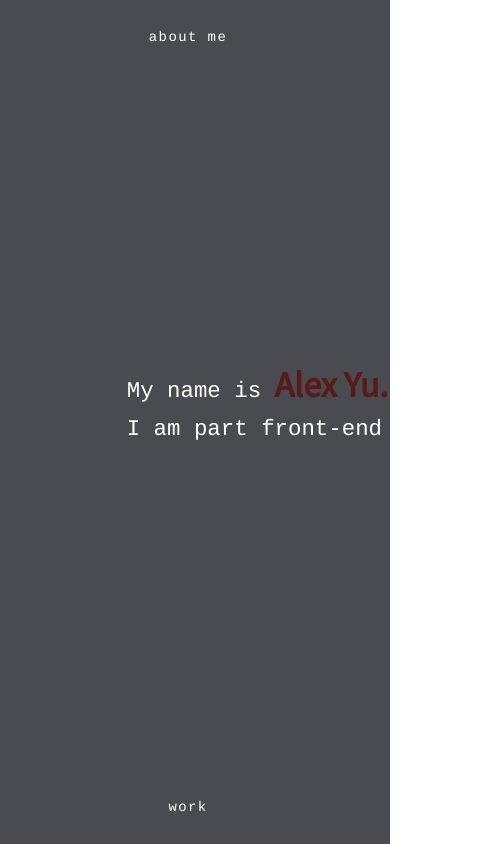
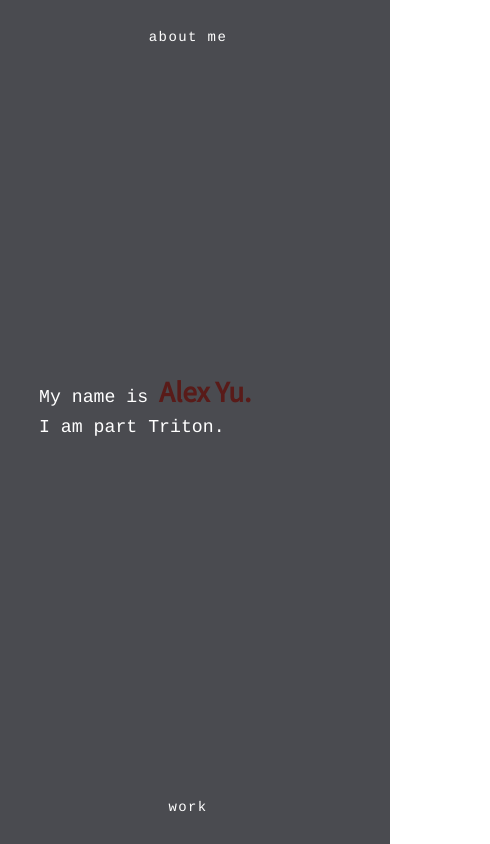
Before and after one commit to alexcmyu/alexcmyu.github.io, a plain HTML site: page index.html in a window 390 px wide. Shown: the whole page, 490 px wide, since content can reach past the window. Drawn offline with nearby package versions, Linux system fonts and the light colour scheme.

Commit message:
responsive

```diff
--- a/css/style.css
+++ b/css/style.css
@@ -30,7 +30,7 @@ a {
   white-space: nowrap;
   top: 50%;
   margin-top: -2.5em;
-  padding-left: 32.5%;
+  padding-left: 20%;
 }
 
 #homeLogo {
@@ -94,3 +94,22 @@ a {
 
 
 /* My Work */
+
+
+
+
+
+/* Responsive - Home - Tablet */
+@media screen and (max-width: 1024px) {
+  #home h1 {
+    padding-left: 20%;
+  }
+}
+
+/* Responsive - Home - Mobile */
+@media screen and (max-width: 568px) {
+  #home h1 {
+    padding-left: 10%;
+    font-size: 1.3em;
+  }
+}
--- a/index.html
+++ b/index.html
@@ -30,9 +30,7 @@
         <h1>
           My name is <span id="homeLogo">Alex Yu.</span>
           <br>
-              I am part <span id="adjOne"></span>.
-            <!-- <br>
-              part <span id="adjTwo" class="transition"></span>. -->
+          I am part <span id="adjOne">front-end wizard</span>.
         </h1>
 
       </div>
--- a/js/app.js
+++ b/js/app.js
@@ -1,65 +1,22 @@
-var titles = [ 'front-end wizard', 'ad tech ninja', 'kung-fu master', 'hardcore gamer', 'dog lover', 'hard-ish worker', 'freestyle dancer', 'Chandler Bing', 'times ten equals five', 'Golden State Warrior', 'Triton',  ]
-var init = 0
+var titles = [ 'front-end wizard', 'ad tech ninja', 'kung-fu master', 'hardcore gamer', 'dog lover', 'hard-ish worker', 'freestyle dancer', 'Chandler Bing', 'Golden State Warrior', 'Triton',  ]
+var currentTitle = 0
+var lastTitle
 
-$(document).ready(function(){
+$(document).ready(function() {
 event.preventDefault()
 
-
-
-  var randomNumber = function(prev) {
-      var next = Math.floor(Math.random() * titles.length);
-      while(prev === next) {
-        next = Math.floor(Math.random() * titles.length);
-      }
-      return next;
+  var pickRandomNumber = function() {
+      return Math.floor(Math.random() * titles.length);
   }
 
+  setInterval(function() {
+    currentTitle = pickRandomNumber()
 
-  setInterval(function(){
-    if (init == 0 || init > titles.length) {
-      init = 0;
-      $('#adjOne').text(titles[init]);
-      init = init + 1;
-    } else {
-      init = randomNumber();
-      $('#adjOne').text(titles[init]);
-    }
+    // while (currentTitle === lastTitle){
+    //   pickRandomNumber()
+    // }
+
+    $('#adjOne').text(titles[currentTitle]);
+
   }, 3000);
-
-  $('#adjOne').text(titles[init]);
-
 })
-
-//
-// // defining var in array
-//   var randomNumber = function(prev) {
-//     var next = Math.floor(Math.random() * titles.length);
-//     while(prev === next) {
-//       next = Math.floor(Math.random() * titles.length);
-//     }
-//     return next;
-//   }
-//
-// // initial
-//   var adj1 = 0,
-//     // adj2 = 1;
-//
-// // Loop
-//   setInterval(function() {
-//     adj1 = randomNumber(adj1);
-//   //   adj2 = randomNumber(adj2);
-//   //
-//   //   while(adj1 === adj2) {
-//   //     adj1 = randomNumber(adj1);
-//   //     adj2 = randomNumber(adj2);
-//   //   }
-//
-//     $('#adjOne').text(titles[adj1]);
-//     // $('#adjTwo').text(titles[adj2]);
-//   }, 3000)
-//
-// // initial
-//   $('#adjOne').text(titles[adj1]);
-//   // $('#adjTwo').text(titles[adj2]);
-//
-// });
```
